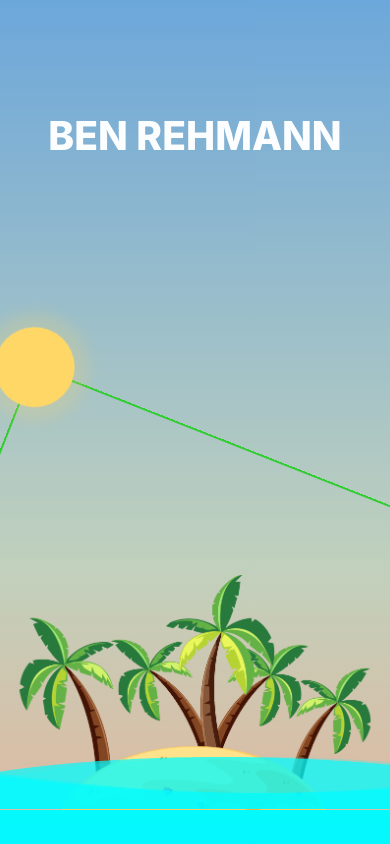
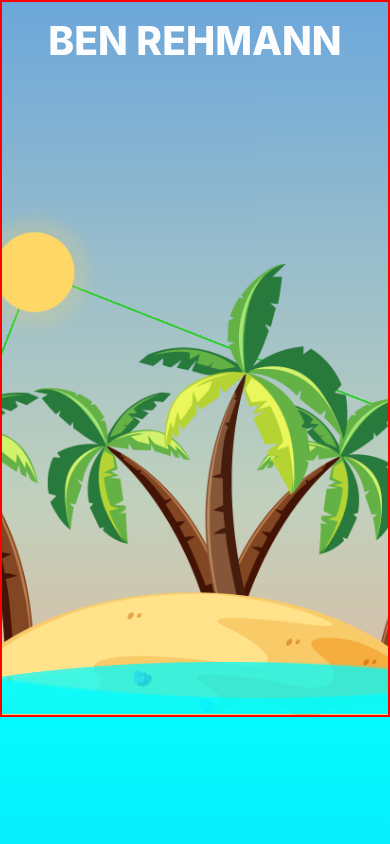
Before and after one commit to barbedStingray/ben-rehmann, a React (Create React App) app: page / in a window 390 px wide. Shown: the top 844 px of the page. Built offline with nearby package versions, Linux system fonts and the light colour scheme; a web font is replaced by a local one.

Commit message:
mobile css

```diff
--- a/src/App.css
+++ b/src/App.css
@@ -796,3 +796,15 @@ a:hover {
 
 
 /* Media Queries for Mobile */
+@media (max-width: 390px) {
+  .islandPage {
+    border: 2px solid red;
+    height: 85vh;
+  }
+
+  .island {
+    width: 100vh;
+    max-width: 80vh;
+  }
+
+}
```
